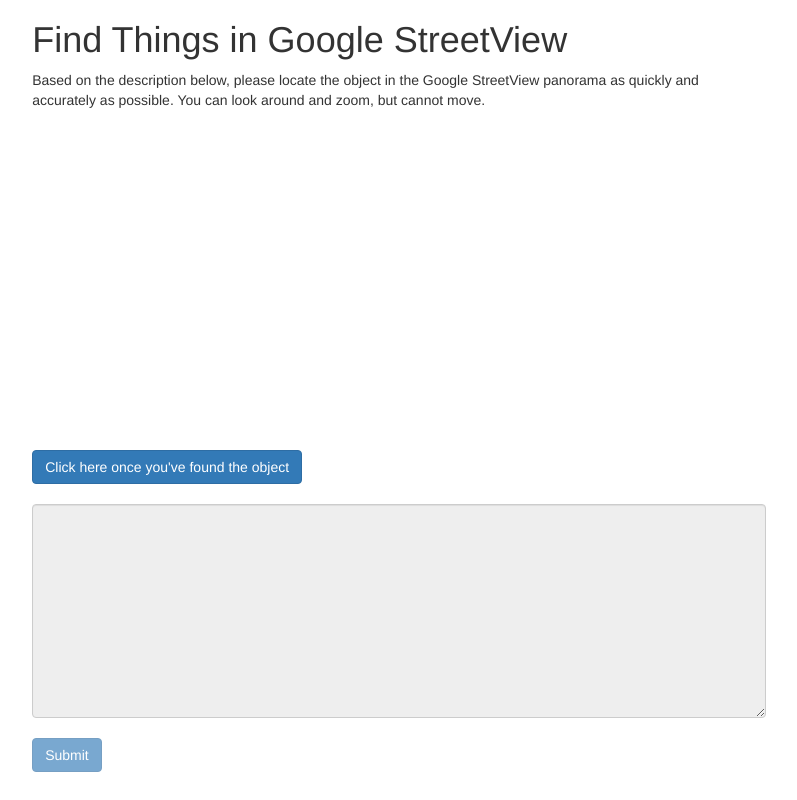
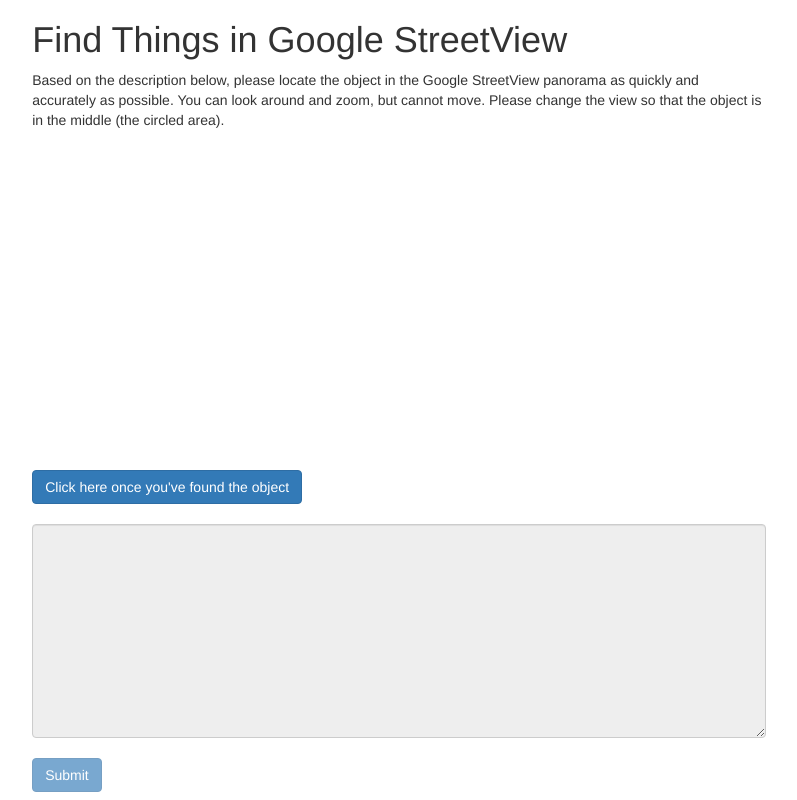
Before and after one commit to brian-ho/cs279-final-project, a Flask app: template templates/find.html in a window 1280 px wide. Shown: the whole page, without its empty margins (77-874 px from the left). Run offline with Flask 2, Linux system fonts and the light colour scheme; the template is opened without the code that fills it, so the values that code supplies are empty; some libraries are stand-ins or nearby versions.

Commit message:
Update descriptions.

```diff
--- a/MT_scripts/post_hits.py
+++ b/MT_scripts/post_hits.py
@@ -1,5 +1,5 @@
+# -*- coding: utf-8 -*-
 import os
-# import setup
 from flask import Flask, render_template, url_for, request, make_response
 from boto.mturk.connection import MTurkConnection
 from boto.mturk.question import ExternalQuestion
--- a/templates/find.html
+++ b/templates/find.html
@@ -25,7 +25,7 @@
   <div class="col-sm-1"></div>
   <div class="col-sm-7">
   			<h1>Find Things in Google StreetView</h1>
-  			<p>Based on the description below, please locate the object in the Google StreetView panorama as quickly and accurately as possible. You can look around and zoom, but cannot move.</p>
+  			<p>Based on the description below, please locate the object in the Google StreetView panorama as quickly and accurately as possible. You can look around and zoom, but cannot move. Please change the view so that the object is in the middle (the circled area). </p>
           <form id = "HIT" method="POST" >
       			<p class="lead">{{ name.description }}</p>
             <svg id="overlay">
--- a/templates/verify.html
+++ b/templates/verify.html
@@ -13,7 +13,7 @@
     <div class="col-sm-1"></div>
     <div class="col-sm-8">
   			<h1>Verification</h1>
-  			<p>Please uncheck any images that do not seem to match the description listed below.</p>
+  			<p>Please uncheck any images that do not seem to match the description shown below.</p>
             <form id="HIT" method="POST" >
 	            <p class="lead">{{name.description}}</p>
               {% for image in name.images %}
```
